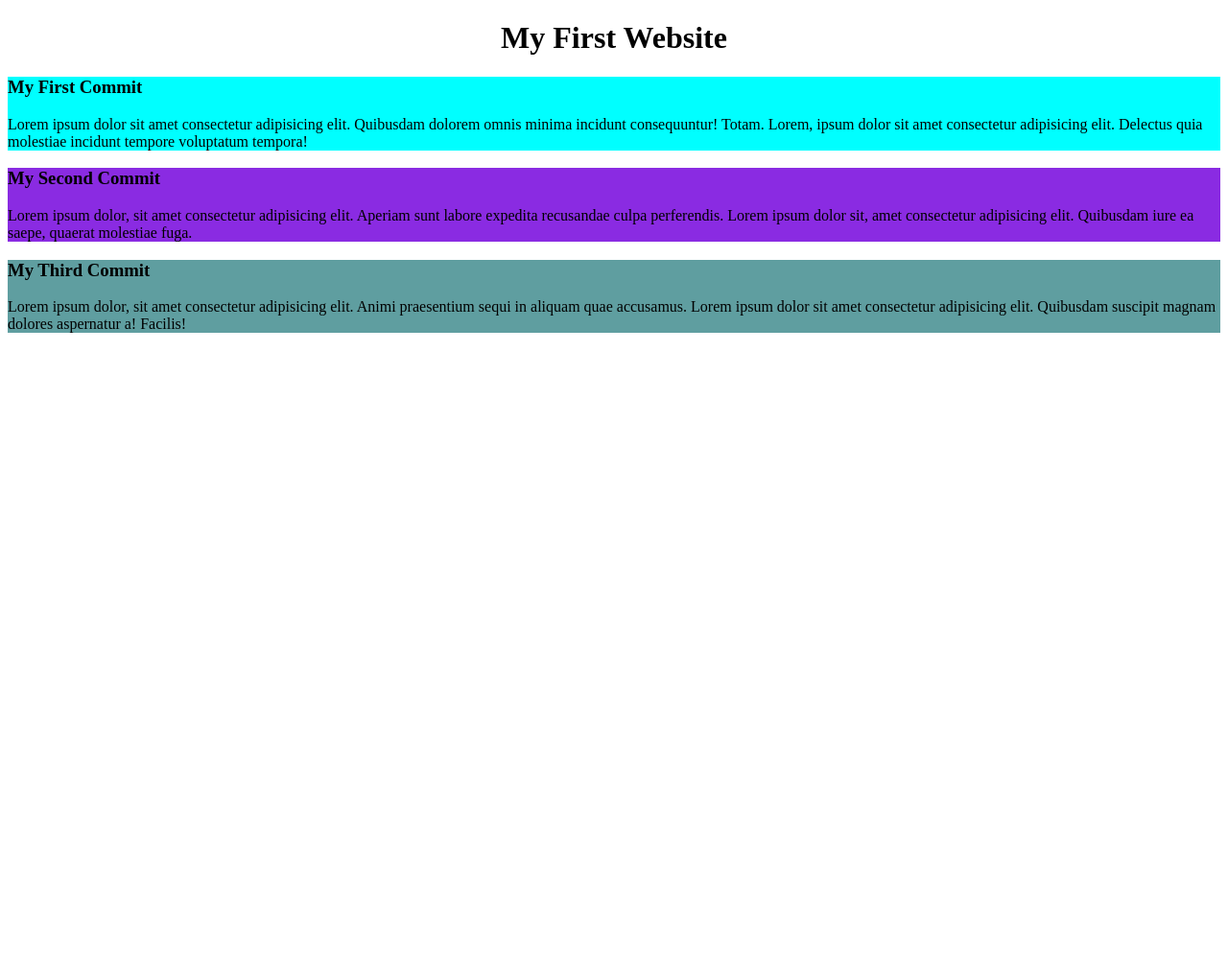
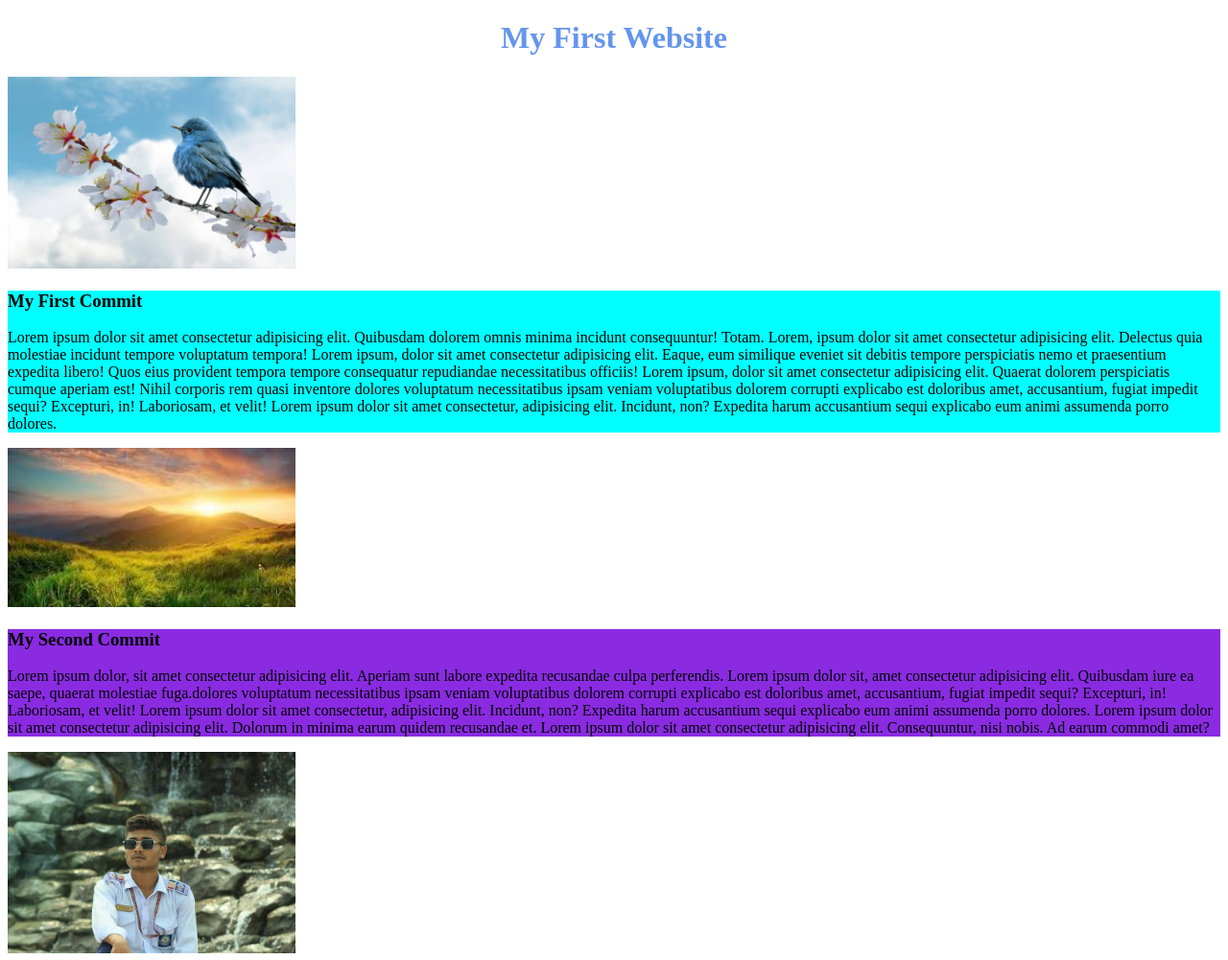
Before and after one commit to MdShariyar56/my-first-github-repo, a plain HTML site: page index.html in a window 1280 px wide. Shown: the top 1001 px of the page at 96% size. Before the commit the page ends 800 px from the top, so only its background shows below. Drawn offline with Linux system fonts and the light colour scheme.

Commit message:
all images added

```diff
--- a/index.html
+++ b/index.html
@@ -8,19 +8,29 @@
 </head>
 <body>
     <div class="web">
-         <h1>My First Website</h1>
+         <h1 style="color: cornflowerblue; " >My First Website</h1>
     </div>
-    <div class="first">
+    <div>
+         <img src="./image/bird.jpg" class="my-img">
+      <div class="first">
         <h3>My First Commit</h3>
-        <p>Lorem ipsum dolor sit amet consectetur adipisicing elit. Quibusdam dolorem omnis minima incidunt consequuntur! Totam. Lorem, ipsum dolor sit amet consectetur adipisicing elit. Delectus quia molestiae incidunt tempore voluptatum tempora!</p>
+        <p>Lorem ipsum dolor sit amet consectetur adipisicing elit. Quibusdam dolorem omnis minima incidunt consequuntur! Totam. Lorem, ipsum dolor sit amet consectetur adipisicing elit. Delectus quia molestiae incidunt tempore voluptatum tempora! Lorem ipsum, dolor sit amet consectetur adipisicing elit. Eaque, eum similique eveniet sit debitis tempore perspiciatis nemo et praesentium expedita libero! Quos eius provident tempora tempore consequatur repudiandae necessitatibus officiis! Lorem ipsum, dolor sit amet consectetur adipisicing elit. Quaerat dolorem perspiciatis cumque aperiam est! Nihil corporis rem quasi inventore dolores voluptatum necessitatibus ipsam veniam voluptatibus dolorem corrupti explicabo est doloribus amet, accusantium, fugiat impedit sequi? Excepturi, in! Laboriosam, et velit! Lorem ipsum dolor sit amet consectetur, adipisicing elit. Incidunt, non? Expedita harum accusantium sequi explicabo eum animi assumenda porro dolores.
+        </p>
     </div>
+        </div>
+    <div><img src="./image/download.jpg " class="my-img" ></div>
     <div class="second">
         <h3>My Second Commit</h3>
-        <p>Lorem ipsum dolor, sit amet consectetur adipisicing elit. Aperiam sunt labore expedita recusandae culpa perferendis. Lorem ipsum dolor sit, amet consectetur adipisicing elit. Quibusdam iure ea saepe, quaerat molestiae fuga.</p>
+        <p>Lorem ipsum dolor, sit amet consectetur adipisicing elit. Aperiam sunt labore expedita recusandae culpa perferendis. Lorem ipsum dolor sit, amet consectetur adipisicing elit. Quibusdam iure ea saepe, quaerat molestiae fuga.dolores voluptatum necessitatibus ipsam veniam voluptatibus dolorem corrupti explicabo est doloribus amet, accusantium, fugiat impedit sequi? Excepturi, in! Laboriosam, et velit! Lorem ipsum dolor sit amet consectetur, adipisicing elit. Incidunt, non? Expedita harum accusantium sequi explicabo eum animi assumenda porro dolores.
+        Lorem ipsum dolor sit amet consectetur adipisicing elit. Dolorum in minima earum quidem recusandae et.
+        Lorem ipsum dolor sit amet consectetur adipisicing elit. Consequuntur, nisi nobis. Ad earum commodi amet?</p>
     </div>
+    <div><img src="./image/Alman.jpg" class="my-img"></div>
     <div class="third">
         <h3>My Third Commit</h3>
-        <p>Lorem ipsum dolor, sit amet consectetur adipisicing elit. Animi praesentium sequi in aliquam quae accusamus. Lorem ipsum dolor sit amet consectetur adipisicing elit. Quibusdam suscipit magnam dolores aspernatur a! Facilis!</p>
+        <p>Lorem ipsum dolor, sit amet consectetur adipisicing elit. Animi praesentium sequi in aliquam quae accusamus. Lorem ipsum dolor sit amet consectetur adipisicing elit. Quibusdam suscipit magnam dolores aspernatur a! Facilis!lorem30 Lorem ipsum dolor sit amet dolores voluptatum necessitatibus ipsam veniam voluptatibus dolorem corrupti explicabo est doloribus amet, accusantium, fugiat impedit sequi? Excepturi, in! Laboriosam, et velit! Lorem ipsum dolor sit amet consectetur, adipisicing elit. Incidunt, non? Expedita harum accusantium sequi explicabo eum animi assumenda porro dolores.consectetur, adipisicing elit. Aperiam voluptatem molestiae veritatis atque sit illum provident minima. Impedit rerum, nostrum, quas assumenda at maxime eligendi iure, repudiandae earum doloribus suscipit.
+
+        </p>
     </div>
 
 </body>
--- a/style.css
+++ b/style.css
@@ -2,8 +2,15 @@
     text-align: center;
 }
 
+.my-img {
+  width: 300px;
+  height: auto;
+
+
+}
 .first{
     background-color: aqua;
+
 }
 
 .second{
```
Also changed, not shown: image/Alman.jpg (added), image/bird.jpg (added), image/download.jpg (added).
